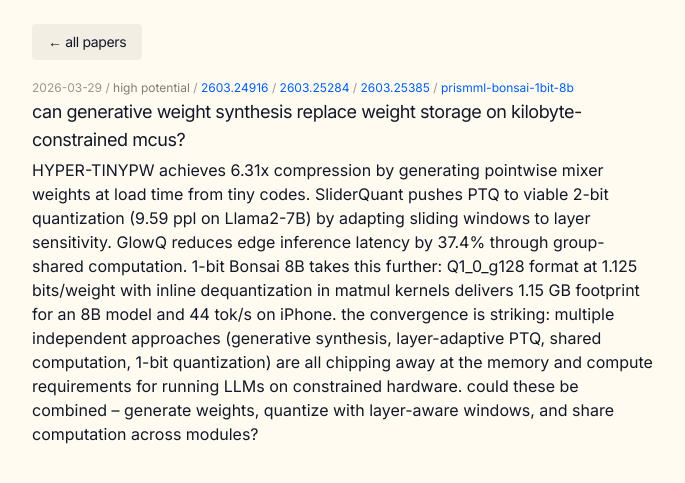
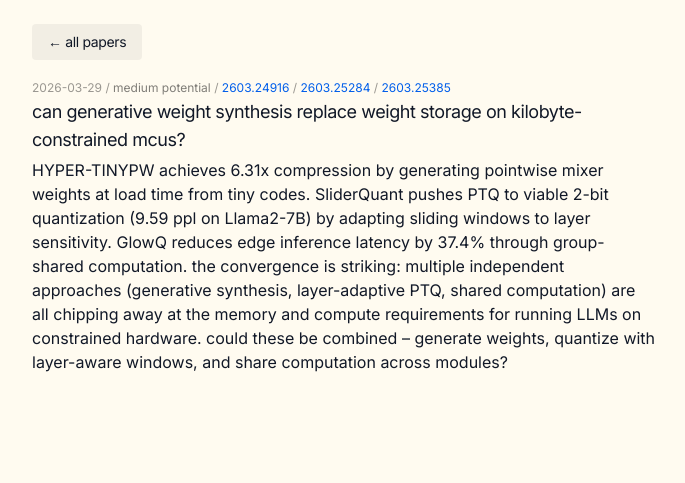
Before and after one commit to bopi-bot/bopi-research, a Jekyll site: the page built from _angles/can-weight-generation-replace-weight-storage-on-kilobyte-constrained-devices.md, in a window 1280 px wide. Shown: the top 483 px of the page, without its empty margins (296-981 px from the left). Built offline with Jekyll 4.4.1, drawn with Linux system fonts in a browser that asks for light colours; nearby versions of some CDN libraries.

Commit message:
revert angle bump - bonsai is quantization not generative synthesis

```diff
--- a/_angles/can-weight-generation-replace-weight-storage-on-kilobyte-constrained-devices.md
+++ b/_angles/can-weight-generation-replace-weight-storage-on-kilobyte-constrained-devices.md
@@ -2,9 +2,9 @@
 layout: angle
 title: "can generative weight synthesis replace weight storage on kilobyte-constrained MCUs?"
 date: 2026-03-29
-sources: ["2603.24916", "2603.25284", "2603.25385", "prismml-bonsai-1bit-8b"]
+sources: ["2603.24916", "2603.25284", "2603.25385"]
 status: active
-potential: high
+potential: medium
 ---
 
-HYPER-TINYPW achieves 6.31x compression by generating pointwise mixer weights at load time from tiny codes. SliderQuant pushes PTQ to viable 2-bit quantization (9.59 ppl on Llama2-7B) by adapting sliding windows to layer sensitivity. GlowQ reduces edge inference latency by 37.4% through group-shared computation. 1-bit Bonsai 8B takes this further: Q1\_0\_g128 format at 1.125 bits/weight with inline dequantization in matmul kernels delivers 1.15 GB footprint for an 8B model and 44 tok/s on iPhone. the convergence is striking: multiple independent approaches (generative synthesis, layer-adaptive PTQ, shared computation, 1-bit quantization) are all chipping away at the memory and compute requirements for running LLMs on constrained hardware. could these be combined -- generate weights, quantize with layer-aware windows, and share computation across modules?
+HYPER-TINYPW achieves 6.31x compression by generating pointwise mixer weights at load time from tiny codes. SliderQuant pushes PTQ to viable 2-bit quantization (9.59 ppl on Llama2-7B) by adapting sliding windows to layer sensitivity. GlowQ reduces edge inference latency by 37.4% through group-shared computation. the convergence is striking: multiple independent approaches (generative synthesis, layer-adaptive PTQ, shared computation) are all chipping away at the memory and compute requirements for running LLMs on constrained hardware. could these be combined -- generate weights, quantize with layer-aware windows, and share computation across modules?
```
